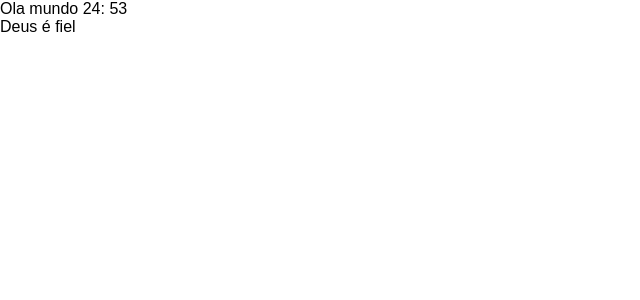
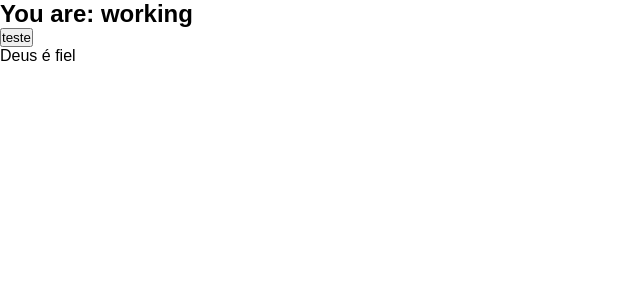
Before and after one commit to DaviBarretoo/Pomodoroapp, a React (Vite) app: page / in a window 1280 px wide. Shown: the top 300 px of the page, without its empty margins (0-640 px from the left). Built offline with nearby package versions, Linux system fonts and the light colour scheme.

Commit message:
create generic button

```diff
--- /dev/null
+++ b/src/components/botton.tsx
@@ -0,0 +1,13 @@
+interface Props {
+  text: string;
+  onClick?: () => void;
+  className?: string;
+}
+
+export function Button(props: Props): JSX.Element {
+  return (
+    <button onClick={props.onClick} className={props.className}>
+      {props.text}
+    </button>
+  );
+}
--- a/src/components/pomodoro-timer.tsx
+++ b/src/components/pomodoro-timer.tsx
@@ -1,6 +1,7 @@
 import { useIntervall } from '../hooks/use-interval';
 import React from 'react';
 import { secondsTotime } from '../utils/second-to-time';
+import { Button } from './botton';
 
 interface Props {
   defaultPomodoroTimer: number;
@@ -11,5 +12,10 @@ export function PomodoroTimer(props: Props): JSX.Element {
   useIntervall(() => {
     setMainTime(mainTime - 1);
   }, 1000);
-  return <div>Ola mundo {secondsTotime(mainTime)}</div>;
+  return (
+    <div className="pomodoro">
+      <h2>You are: working</h2>
+      <Button text="teste"> </Button>
+    </div>
+  );
 }
```
